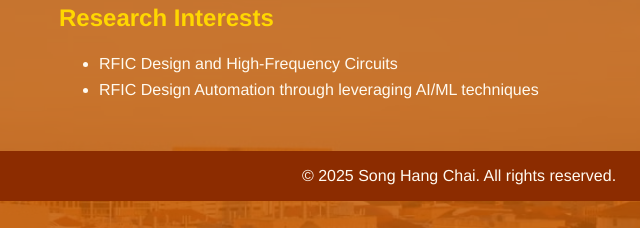
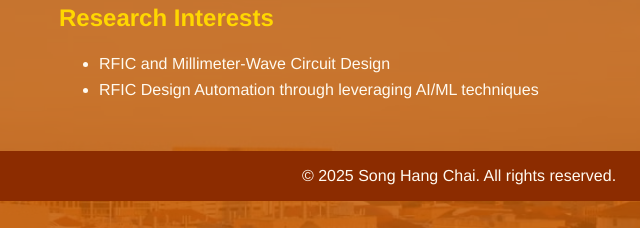
Before and after one commit to songhangc/songhangc.github.io, a plain HTML site: page research.html in a window 1280 px wide. Shown: the part 185-413 px from the top of the page, 181-821 px from the left. Drawn offline with Linux system fonts and the light colour scheme.

Commit message:
Update research.html

```diff
--- a/research.html
+++ b/research.html
@@ -23,7 +23,7 @@
   <main>
     <h2>Research Interests</h2>
     <ul>
-      <li>RFIC Design and High-Frequency Circuits</li>
+      <li>RFIC and Millimeter-Wave Circuit Design</li>
       <li>RFIC Design Automation through leveraging AI/ML techniques</li>
     </ul>
   </main>
```
